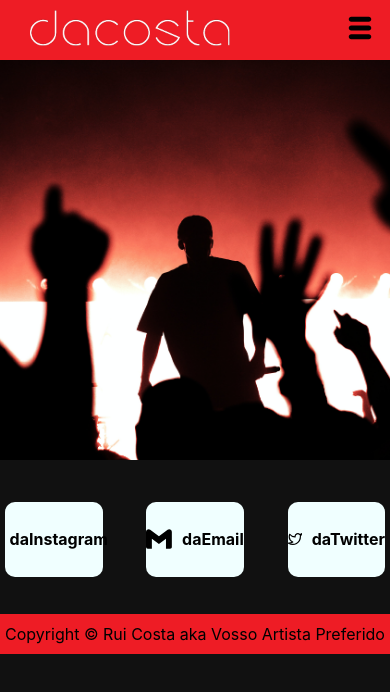
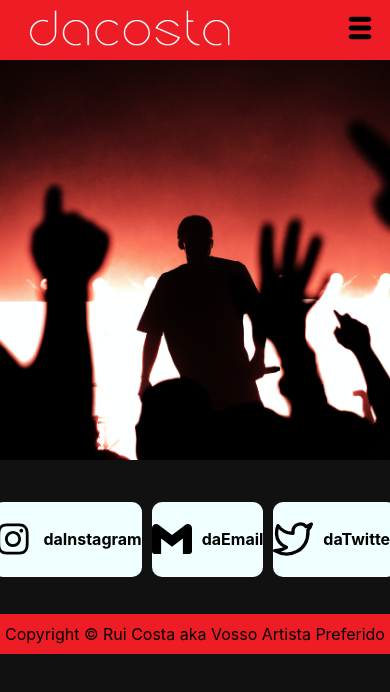
Before and after one commit to ruicosta1933/artist, a React (Create React App) app: page /contact in a window 390 px wide. Shown: the top 692 px of the page. Built offline with nearby package versions, Linux system fonts and the light colour scheme.

Commit message:
bugs fixed

```diff
--- a/src/components/contact/contact.module.css
+++ b/src/components/contact/contact.module.css
@@ -26,11 +26,13 @@
 @media (max-width :560px){
     .container {
         height: 150px;
+        justify-content: center;
+        width: 100%;
     }
     .group {
         text-decoration: none;
         display: flex;
-        width: 25%;
+        width: 100%;
         height: 75px;
         justify-content: center;
         align-items: center;
--- a/src/components/contact/contact.tsx
+++ b/src/components/contact/contact.tsx
@@ -4,7 +4,7 @@ import { SiGmail } from "react-icons/si"
 import { FiTwitter } from "react-icons/fi"
 export default function Contact() {
     return (
-            <div  className={styles.container}>
+                <div  className={styles.container}>
                     <div className={styles.group}>
                        <AiOutlineInstagram size={40}/> <a href="https://www.instagram.com/rui_costa_01/"><b>daInstagram</b> </a>
                     </div>
@@ -14,6 +14,6 @@ export default function Contact() {
                     <div className={styles.group}>
                        <FiTwitter size={40} /> <a href="https://twitter.com/ruicosta607"> <b>daTwitter</b></a>
                     </div>
-            </div>
+                </div>
         )
 }
```
